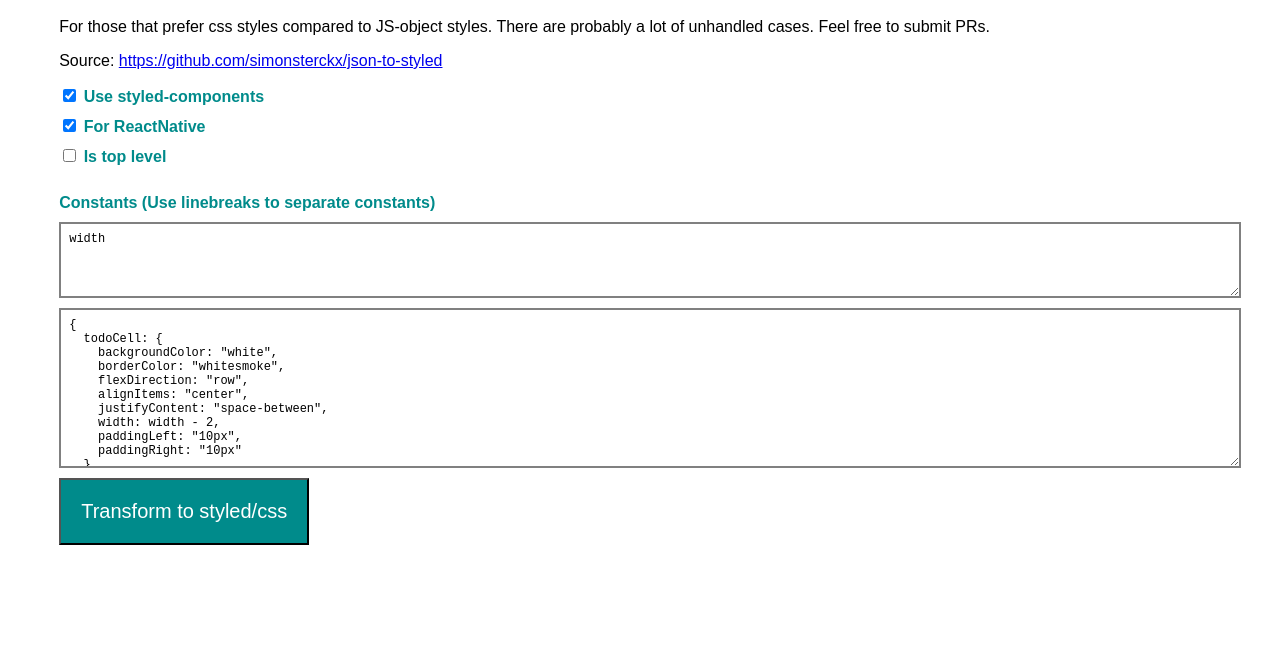
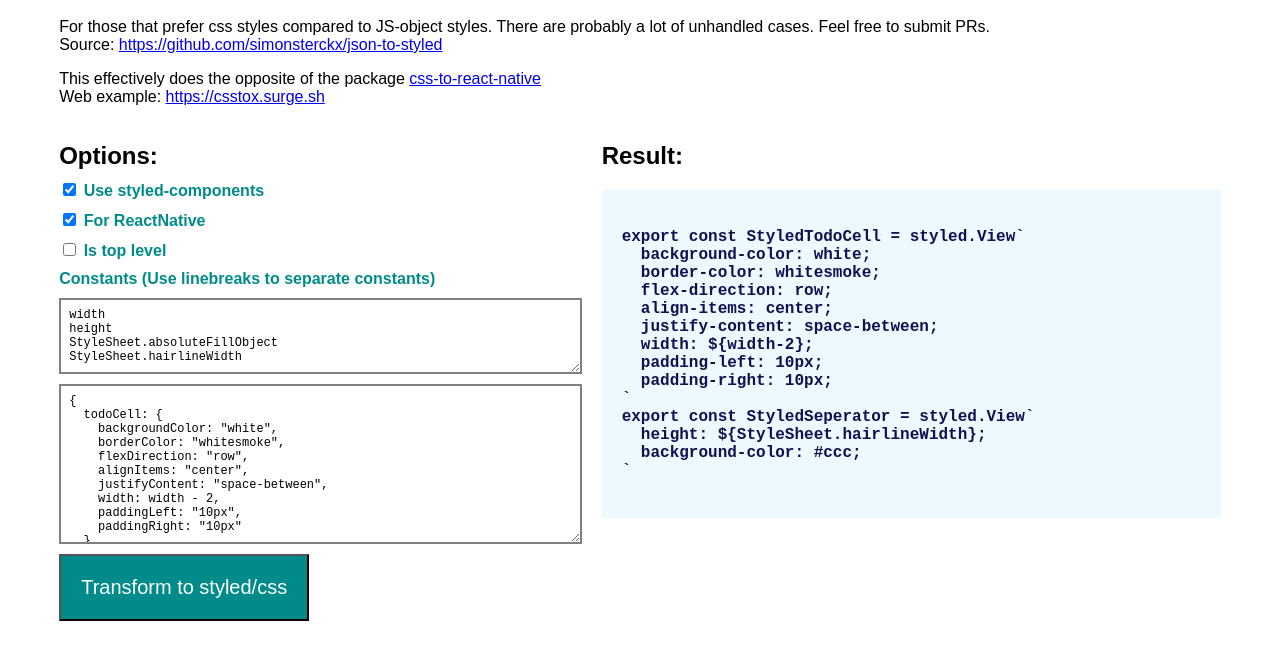
Before and after one commit to simonsterckx/json-to-styled, a website with bundled scripts: page index.html in a window 1280 px wide. Shown: the part 121-780 px from the top of the page. Built offline with nearby package versions, Linux system fonts and the light colour scheme.

Commit message:
fix: add links to css-to-react-native; fix: clean up design a little

```diff
--- a/index.html
+++ b/index.html
@@ -6,13 +6,17 @@
   <meta name="viewport" content="width=device-width, initial-scale=1.0">
   <title>json-to-styled example</title>
   <style>
+    * {
+      box-sizing: border-box;
+    }
+
     body {
       padding: 4%;
       font-family: sans-serif;
     }
 
     textarea {
-      width: 100%;
+      width: calc(100% - 20px);
       border: 2px solid gray;
       padding: 8px;
       font-size: 12px;
@@ -41,6 +45,29 @@
     #error {
       color: darkred;
     }
+
+    .codeView {
+      background: rgb(236, 250, 255);
+      color: rgb(17, 17, 82);
+      font-weight: 700;
+      font-size: 1rem;
+      padding: 20px;
+
+    }
+
+    .flexRow {
+      display: flex;
+    }
+
+    @media screen and (max-width: 800px) {
+      .flexRow {
+        display: block;
+      }
+    }
+
+    .flexRow * {
+      flex: 1 1 auto;
+    }
   </style>
 </head>
 
@@ -48,25 +75,35 @@
   <h1>Welcome to a JS-to-CSS generator (WIP)</h1>
   <p>For those that prefer css styles compared to JS-object styles.
     There are probably a lot of unhandled cases. Feel free to submit PRs.
+    <br />
+    Source: <a href="https://github.com/simonsterckx/json-to-styled">https://github.com/simonsterckx/json-to-styled</a>
   </p>
-  <p>Source: <a href="https://github.com/simonsterckx/json-to-styled">https://github.com/simonsterckx/json-to-styled</a>
+  <p>This effectively does the opposite of the package <a
+      href="https://github.com/styled-components/css-to-react-native">css-to-react-native</a>
+    <br />
+    Web example: <a href="https://csstox.surge.sh">https://csstox.surge.sh</a>
   </p>
+
+  <div class="flexRow">
     <form action="" id="mainForm">
+      <h2>Options:</h2>
+
       <label><input type="checkbox" name="isStyledComponents" id="isStyledComponents" checked="1"> Use styled-components
       </label>
       <label><input type="checkbox" name="isNativeSwitch" id="isNativeSwitch" checked="1"> For ReactNative</label>
       <label><input type="checkbox" name="isTopLevelSwitch" id="isTopLevelSwitch"> Is top level</label>
-    <br>
       <label for="constants">Constants (Use linebreaks to separate constants)</label>
       <textarea name="constants" id="constants" rows="4" placeholder="Constants"></textarea>
       <textarea name="json" id="json" rows="10" placeholder="The code..."></textarea>
       <button>Transform to styled/css</button>
     </form>
-
-  <br>
-  <pre>
+    <div>
+      <h2>Result:</h2>
+      <pre class="codeView">
       <code id="result"></code>
+    </div>
   </pre>
+    </div>
     <p id="error"></p>
 
     <script type="module" src="./web.js"></script>
--- a/web.js
+++ b/web.js
@@ -10,7 +10,7 @@ const result = document.getElementById("result");
 const errorTag = document.getElementById("error");
 
 // Default constants
-constantsArea.value = `width`;
+constantsArea.value = `width\nheight\nStyleSheet.absoluteFillObject\nStyleSheet.hairlineWidth`;
 
 // Default example
 textarea.value = `{
@@ -23,12 +23,14 @@ textarea.value = `{
     width: width - 2,
     paddingLeft: "10px",
     paddingRight: "10px"
-  }
+  },
+  seperator: {
+    height: StyleSheet.hairlineWidth,
+    backgroundColor: '#ccc',
+  },
 }`;
 
-form.onsubmit = e => {
-  e.preventDefault();
-
+const handleFormSubmit = () => {
   try {
     const isTopLevel = isTopLevelSwitch.checked;
     const isStyledComponents = isStyledComponentsSwitch.checked;
@@ -40,7 +42,7 @@ form.onsubmit = e => {
       constants,
       isStyledComponents,
       isNative,
-      isTopLevel
+      isTopLevel,
     });
 
     result.innerHTML = styleString;
@@ -49,6 +51,12 @@ form.onsubmit = e => {
     result.innerHTML = "";
     errorTag.innerText = `${e.message}\n${e.stack}`;
   }
+};
 
+form.onsubmit = (e) => {
+  e.preventDefault();
+  handleFormSubmit();
   return false;
 };
+
+handleFormSubmit();
```
Lines whose indentation alone changed are shown as unchanged.
